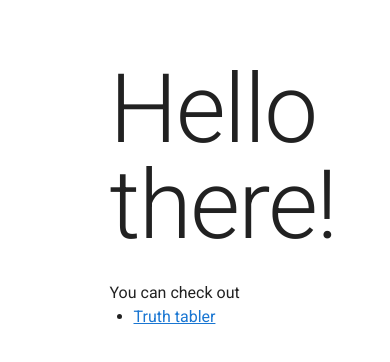
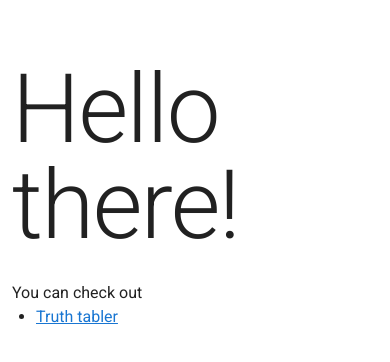
Before and after one commit to HumbleCatcher/eth-homepage, a Nuxt app: page / in a window 390 px wide. Shown: the top 362 px of the page. Built offline with nearby package versions, Linux system fonts and the light colour scheme.

Commit message:
adjust grid for mobile

```diff
--- a/layouts/default.vue
+++ b/layouts/default.vue
@@ -2,7 +2,7 @@
   <v-app>
     <v-container fluid>
       <v-row justify="center">
-        <v-col cols="6">
+        <v-col cols="12" md="6" sm="10">
           <nuxt />
         </v-col>
       </v-row>
```
